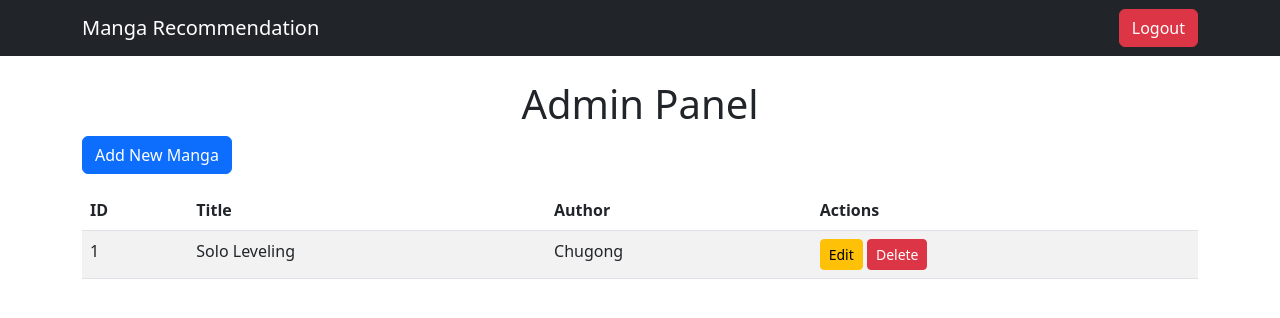
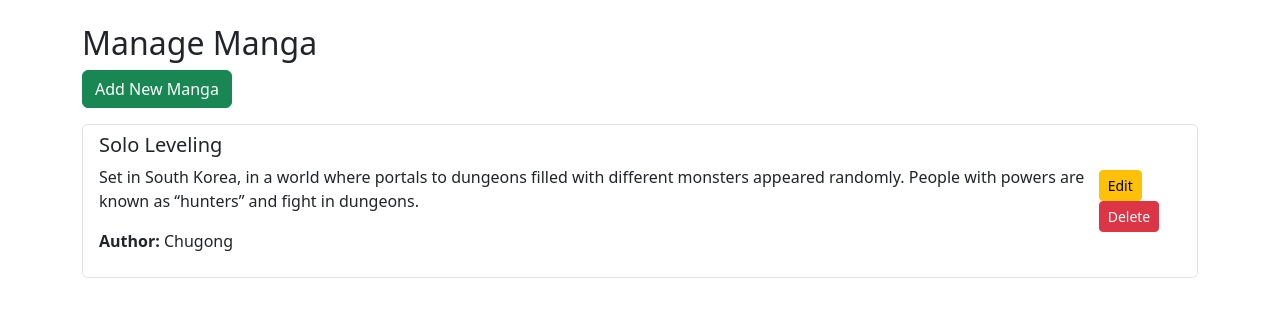
Before and after one commit to RKXKEAN/manga_recommendatione, a Flask app: page /admin in a window 1280 px wide. Shown: the top 318 px of the page. Run offline with Flask 3, Linux system fonts and the light colour scheme; a user stored in the database is signed in.

Commit message:
Add Edit and Delete Manga

```diff
--- a/app.py
+++ b/app.py
@@ -106,6 +106,37 @@ def add_manga():
     return render_template("add_manga.html")
 
 
+@app.route("/edit_manga/<int:id>", methods=["GET", "POST"])
+@login_required
+def edit_manga(id):
+    if not current_user.is_admin:
+        return redirect(url_for("home"))
+
+    manga = Manga.query.get_or_404(id)
+    if request.method == "POST":
+        manga.title = request.form["title"]
+        manga.description = request.form["description"]
+        manga.author = request.form["author"]
+        db.session.commit()
+        flash("Manga updated successfully!")
+        return redirect(url_for("admin"))
+
+    return render_template("edit_manga.html", manga=manga)
+
+
+@app.route("/delete_manga/<int:id>", methods=["POST"])
+@login_required
+def delete_manga(id):
+    if not current_user.is_admin:
+        return redirect(url_for("home"))
+
+    manga = Manga.query.get_or_404(id)
+    db.session.delete(manga)
+    db.session.commit()
+    flash("Manga deleted successfully!")
+    return redirect(url_for("admin"))
+
+
 if __name__ == "__main__":
     with app.app_context():
         db.create_all()
--- a/templates/admin.html
+++ b/templates/admin.html
@@ -4,45 +4,33 @@
 <head>
     <meta charset="UTF-8">
     <meta name="viewport" content="width=device-width, initial-scale=1.0">
-    <title>Admin Panel - Manga Recommendation</title>
-    <link rel="stylesheet" href="https://cdn.jsdelivr.net/npm/bootstrap@5.3.0/dist/css/bootstrap.min.css">
+    <title>Admin - Manage Manga</title>
+    <link href="https://cdn.jsdelivr.net/npm/bootstrap@5.3.0-alpha1/dist/css/bootstrap.min.css" rel="stylesheet">
 </head>
 
 <body>
-    <nav class="navbar navbar-dark bg-dark">
-        <div class="container">
-            <a class="navbar-brand" href="/">Manga Recommendation</a>
-            <a class="btn btn-danger" href="/logout">Logout</a>
+    <div class="container my-4">
+        <h2>Manage Manga</h2>
+        <a href="{{ url_for('add_manga') }}" class="btn btn-success mb-3">Add New Manga</a>
+        <div class="list-group">
+            {% for manga in mangas %}
+            <div class="list-group-item d-flex justify-content-between align-items-center">
+                <div>
+                    <h5>{{ manga.title }}</h5>
+                    <p>{{ manga.description }}</p>
+                    <p><strong>Author:</strong> {{ manga.author }}</p>
+                </div>
+                <div>
+                    <a href="{{ url_for('edit_manga', id=manga.id) }}" class="btn btn-warning btn-sm">Edit</a>
+                    <form action="{{ url_for('delete_manga', id=manga.id) }}" method="POST" class="d-inline">
+                        <button type="submit" class="btn btn-danger btn-sm">Delete</button>
+                    </form>
+                </div>
+            </div>
+            {% endfor %}
         </div>
-    </nav>
-
-    <div class="container mt-4">
-        <h1 class="text-center">Admin Panel</h1>
-        <a href="/add_manga" class="btn btn-primary mb-3">Add New Manga</a>
-        <table class="table table-striped">
-            <thead>
-                <tr>
-                    <th>ID</th>
-                    <th>Title</th>
-                    <th>Author</th>
-                    <th>Actions</th>
-                </tr>
-            </thead>
-            <tbody>
-                {% for manga in mangas %}
-                <tr>
-                    <td>{{ manga.id }}</td>
-                    <td>{{ manga.title }}</td>
-                    <td>{{ manga.author }}</td>
-                    <td>
-                        <a href="/edit_manga/{{ manga.id }}" class="btn btn-warning btn-sm">Edit</a>
-                        <a href="/delete_manga/{{ manga.id }}" class="btn btn-danger btn-sm">Delete</a>
-                    </td>
-                </tr>
-                {% endfor %}
-            </tbody>
-        </table>
     </div>
+    <script src="https://cdn.jsdelivr.net/npm/bootstrap@5.3.0-alpha1/dist/js/bootstrap.bundle.min.js"></script>
 </body>
 
 </html>
```
Also changed, not shown: templates/edit_manga.html (added, +35 -0 lines), instance/database.db.
